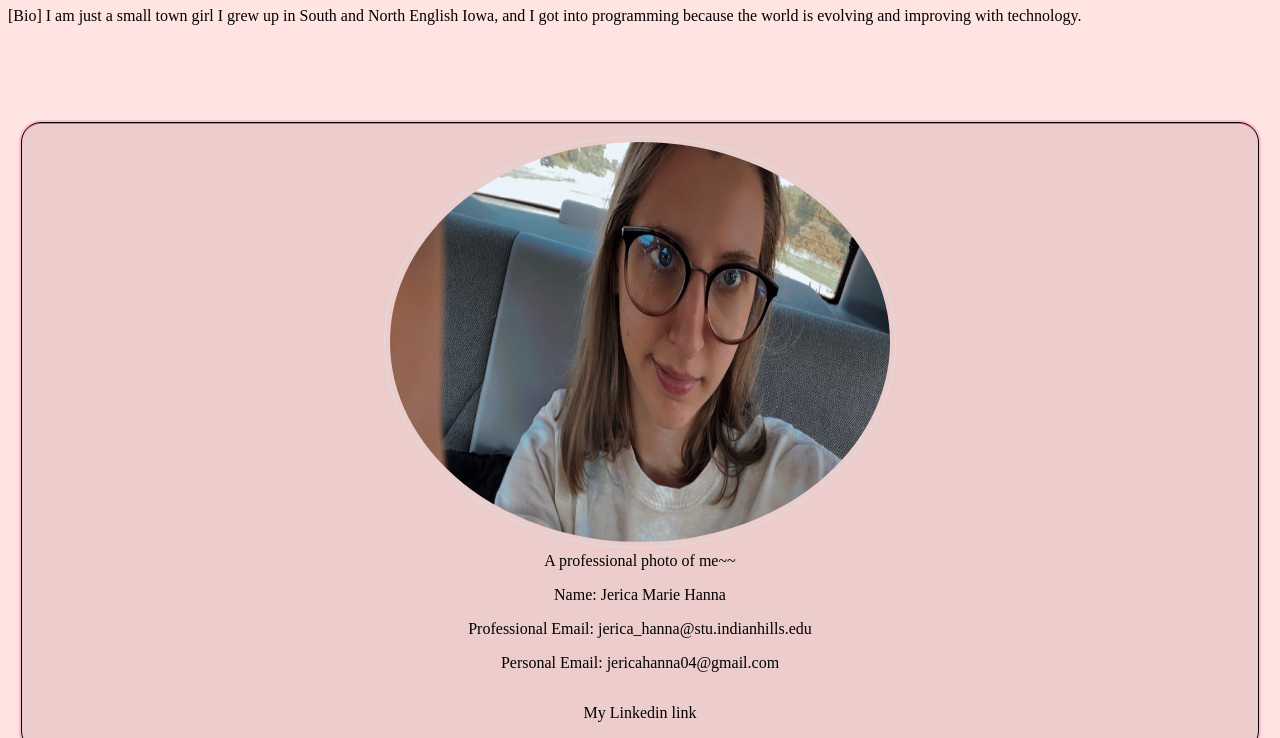
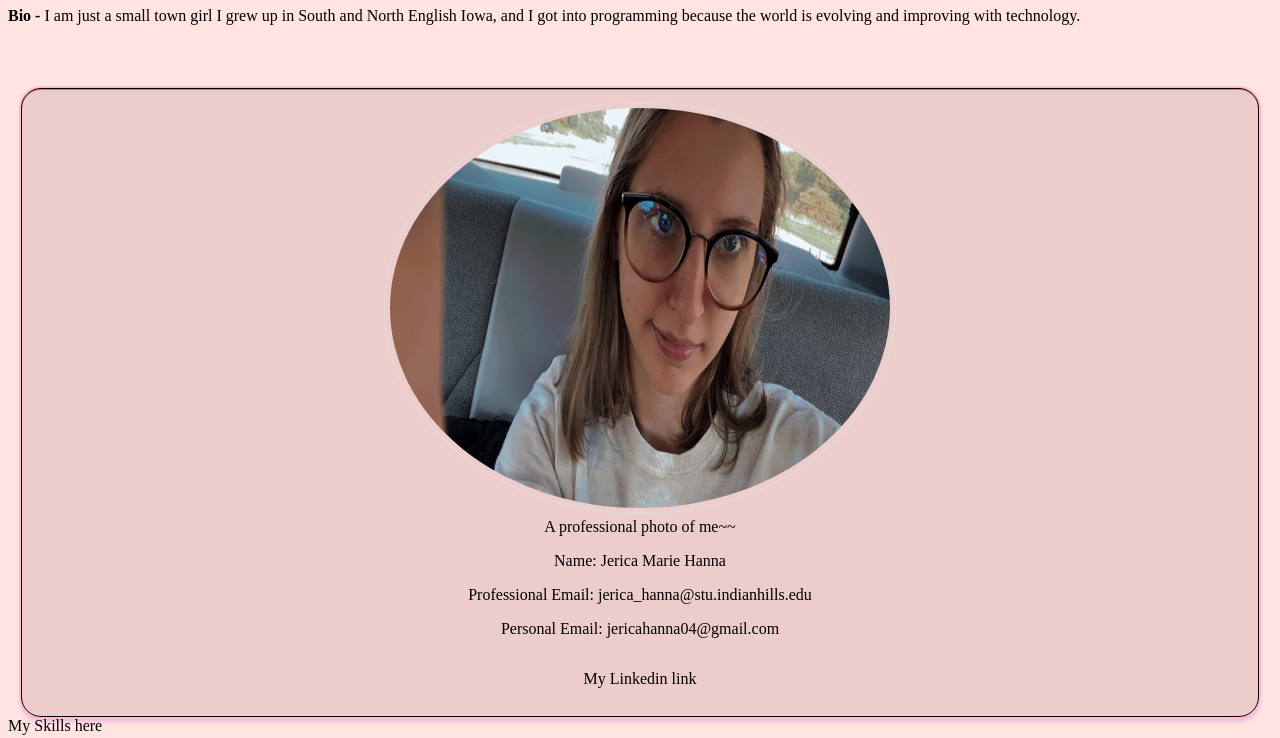
Before and after one commit to ClaireJae/Claire-Jerica-Practice, a plain HTML site: page html/JericaPage1.html in a window 1280 px wide. Shown: the part 131-869 px from the top of the page. Drawn offline with Linux system fonts and the light colour scheme; a web font is replaced by a local one.

Commit message:
Adding bio

```diff
--- a/html/JericaPage1.html
+++ b/html/JericaPage1.html
@@ -15,9 +15,11 @@
 
     <h1>Jerica Hanna's Page</h1>
 
-    <p>[Bio] I am just a small town girl I grew up in South and North English Iowa, and I got into programming because the world is evolving and improving with technology.
-    </p>
+    <div class="MyBioAboutMe">
+    <strong>Bio - </strong>
+    I am just a small town girl I grew up in South and North English Iowa, and I got into programming because the world is evolving and improving with technology.
     <br>
+
 
 
     <div id="ImgContainer">
```
